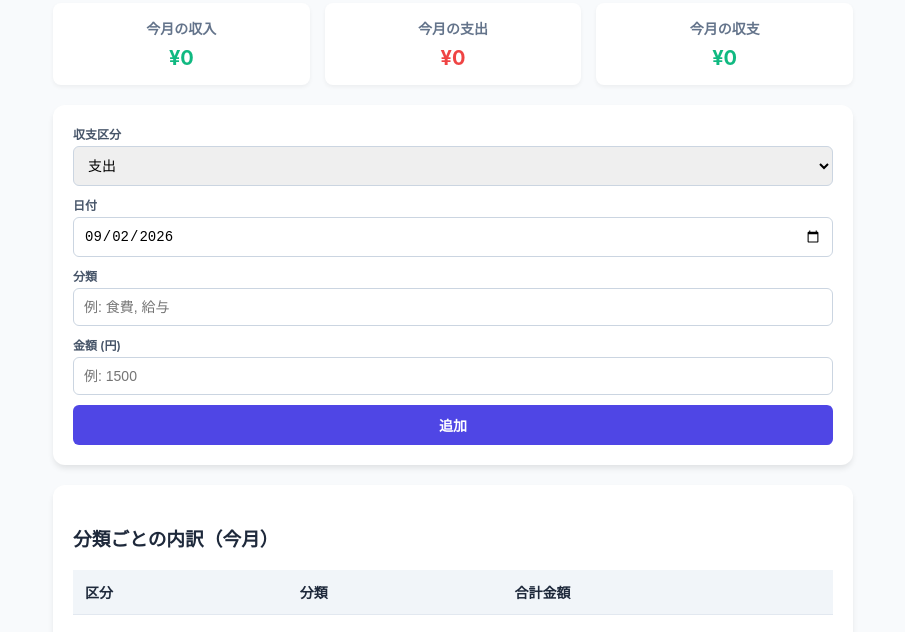
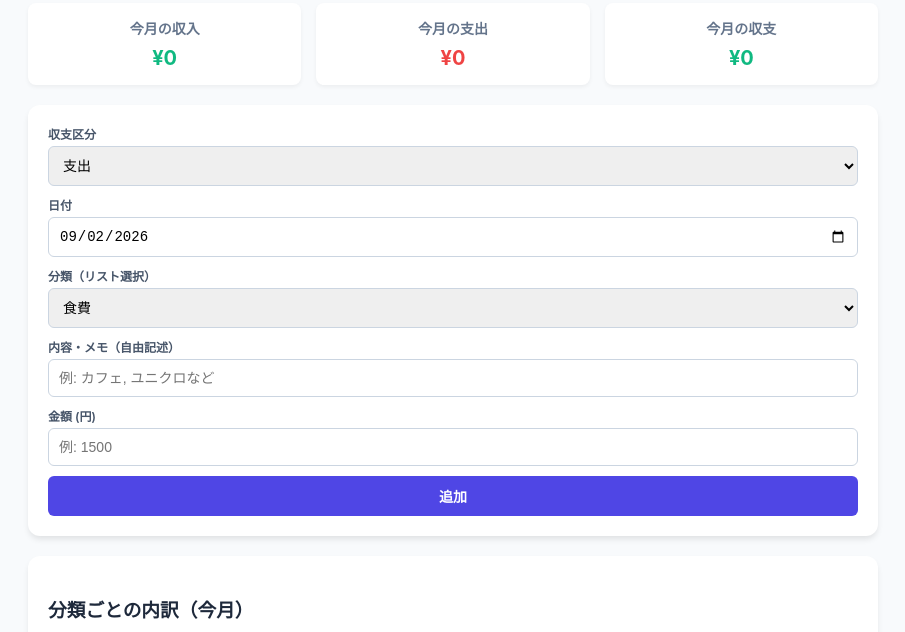
Before and after one commit to syuhiragigigi275/kakeibo_1, a plain HTML site: page index.html in a window 1280 px wide. Shown: the part 108-740 px from the top of the page, without its empty margins (187-1092 px from the left). Drawn offline with nearby package versions, Linux system fonts and the light colour scheme.

Commit message:
Update index.html

```diff
--- a/index.html
+++ b/index.html
@@ -4,6 +4,7 @@
     <meta charset="UTF-8">
     <meta name="viewport" content="width=device-width, initial-scale=1.0">
     <title>シンプル家計簿アプリ</title>
+    <!-- グラフ描画ライブラリ Chart.js の読み込み -->
     <script src="https://cdn.jsdelivr.net/npm/chart.js"></script>
     <style>
         :root {
@@ -24,7 +25,7 @@
         }
 
         .container {
-            max-width: 800px;
+            max-width: 850px;
             margin: 0 auto;
         }
 
@@ -73,7 +74,7 @@
 
         form {
             display: grid;
-            grid-template-columns: repeat(auto-fit, minmax(140px, 1fr)) 1fr auto;
+            grid-template-columns: repeat(auto-fit, minmax(130px, 1fr)) 1fr auto;
             gap: 10px;
             align-items: end;
         }
@@ -147,7 +148,7 @@
             margin: 20px auto 0 auto;
         }
 
-        @media (max-width: 600px) {
+        @media (max-width: 700px) {
             form {
                 grid-template-columns: 1fr;
             }
@@ -162,6 +163,7 @@
     <div class="container">
         <h1>💰 シンプル家計簿</h1>
 
+        <!-- サマリー表示 -->
         <div class="summary-grid">
             <div class="summary-card">
                 <h3>今月の収入</h3>
@@ -177,6 +179,7 @@
             </div>
         </div>
 
+        <!-- 入力フォーム -->
         <div class="card">
             <form id="transaction-form">
                 <div class="form-group">
@@ -191,8 +194,14 @@
                     <input type="date" id="date" required>
                 </div>
                 <div class="form-group">
-                    <label for="category">分類</label>
-                    <input type="text" id="category" placeholder="例: 食費, 給与" required>
+                    <label for="category">分類（リスト選択）</label>
+                    <select id="category">
+                        <!-- JavaScriptで収支に応じて動的に切り替えます -->
+                    </select>
+                </div>
+                <div class="form-group">
+                    <label for="memo">内容・メモ（自由記述）</label>
+                    <input type="text" id="memo" placeholder="例: カフェ, ユニクロなど">
                 </div>
                 <div class="form-group">
                     <label for="amount">金額 (円)</label>
@@ -202,6 +211,7 @@
             </form>
         </div>
 
+        <!-- 分類別内訳 ＆ グラフ -->
         <div class="card">
             <h3>分類ごとの内訳（今月）</h3>
             <table>
@@ -213,13 +223,15 @@
                     </tr>
                 </thead>
                 <tbody id="category-summary-list">
-                    </tbody>
+                    <!-- JavaScriptで動的挿入 -->
+                </tbody>
             </table>
             <div class="chart-container">
                 <canvas id="expenseChart"></canvas>
             </div>
         </div>
 
+        <!-- 一覧・フィルター -->
         <div class="card">
             <div class="filter-container">
                 <h3>履歴一覧</h3>
@@ -234,12 +246,14 @@
                         <th>日付</th>
                         <th>区分</th>
                         <th>分類</th>
+                        <th>内容</th>
                         <th>金額</th>
                         <th>操作</th>
                     </tr>
                 </thead>
                 <tbody id="transaction-list">
-                    </tbody>
+                    <!-- JavaScriptで動的に挿入 -->
+                </tbody>
             </table>
         </div>
     </div>
@@ -251,6 +265,7 @@
         const typeInput = document.getElementById('type');
         const dateInput = document.getElementById('date');
         const categoryInput = document.getElementById('category');
+        const memoInput = document.getElementById('memo');
         const amountInput = document.getElementById('amount');
         const transactionList = document.getElementById('transaction-list');
         const categorySummaryList = document.getElementById('category-summary-list');
@@ -260,6 +275,27 @@
         const monthFilter = document.getElementById('month-filter');
 
         let expenseChart = null;
+
+        // 分類マスター定義
+        const categories = {
+            expense: ['食費', '家具', '洋服', '娯楽', '交通費', '光熱費', '家賃', 'その他'],
+            income: ['給与', '賞与', '副業', 'お小遣い', 'その他']
+        };
+
+        // セレクトボックスの選択肢を更新する関数
+        function updateCategoryOptions() {
+            const type = typeInput.value;
+            categoryInput.innerHTML = '';
+            categories[type].forEach(cat => {
+                const option = document.createElement('option');
+                option.value = cat;
+                option.textContent = cat;
+                categoryInput.appendChild(option);
+            });
+        }
+
+        typeInput.addEventListener('change', updateCategoryOptions);
+        updateCategoryOptions(); // 初期化時
 
         const today = new Date().toISOString().split('T')[0];
         dateInput.value = today;
@@ -273,7 +309,8 @@
                 id: Date.now(),
                 type: typeInput.value,
                 date: dateInput.value,
-                category: categoryInput.value.trim(),
+                category: categoryInput.value,
+                memo: memoInput.value.trim() || '-',
                 amount: Number(amountInput.value)
             };
 
@@ -282,6 +319,7 @@
             form.reset();
             dateInput.value = today;
             typeInput.value = 'expense';
+            updateCategoryOptions();
         });
 
         function saveAndRender() {
@@ -317,19 +355,20 @@
                     totalExpense += t.amount;
                 }
 
-                // 分類ごとの集計キー（区分_分類）
+                // 選択された分類ごとの集計キー
                 const key = `${t.type}_${t.category}`;
                 if (!categoryTotals[key]) {
                     categoryTotals[key] = { type: t.type, category: t.category, amount: 0 };
                 }
                 categoryTotals[key].amount += t.amount;
 
-                // 履歴一覧の描画
+                // 履歴一覧の描画（分類と内容を分ける）
                 const tr = document.createElement('tr');
                 tr.innerHTML = `
                     <td>${t.date}</td>
                     <td><span class="${t.type === 'income' ? 'income-text' : 'expense-text'}">${t.type === 'income' ? '収入' : '支出'}</span></td>
-                    <td>${escapeHTML(t.category)}</td>
+                    <td><b>${escapeHTML(t.category)}</b></td>
+                    <td>${escapeHTML(t.memo)}</td>
                     <td class="${t.type === 'income' ? 'income-text' : 'expense-text'}">${t.type === 'income' ? '+' : '-'}¥${t.amount.toLocaleString()}</td>
                     <td><button class="delete-btn" onclick="deleteTransaction(${t.id})">削除</button></td>
                 `;
@@ -347,12 +386,12 @@
                 const tr = document.createElement('tr');
                 tr.innerHTML = `
                     <td><span class="${item.type === 'income' ? 'income-text' : 'expense-text'}">${item.type === 'income' ? '収入' : '支出'}</span></td>
-                    <td>${escapeHTML(item.category)}</td>
+                    <td><b>${escapeHTML(item.category)}</b></td>
                     <td class="${item.type === 'income' ? 'income-text' : 'expense-text'}">¥${item.amount.toLocaleString()}</td>
                 `;
                 categorySummaryList.appendChild(tr);
 
-                // 支出のみ円グラフ用のデータに集計する
+                // 支出のみ円グラフ用のデータに集計
                 if (item.type === 'expense') {
                     chartLabels.push(item.category);
                     chartData.push(item.amount);
@@ -365,7 +404,7 @@
             balanceEl.textContent = `¥${balance.toLocaleString()}`;
             balanceEl.className = `amount ${balance >= 0 ? 'income-text' : 'expense-text'}`;
 
-            // グラフの描画更新
+            // グラフの更新
             updateChart(chartLabels, chartData);
         }
 
@@ -382,7 +421,7 @@
                     datasets: [{
                         data: data,
                         backgroundColor: [
-                            '#ef4444', '#f59e0b', '#10b981', '#3b82f6', '#6366f1', '#ec4899', '#84cc16'
+                            '#ef4444', '#f59e0b', '#10b981', '#3b82f6', '#6366f1', '#ec4899', '#84cc16', '#a855f7'
                         ]
                     }]
                 },
@@ -404,6 +443,7 @@
         monthFilter.addEventListener('change', render);
 
         function escapeHTML(str) {
+            if (!str) return '';
             return str.replace(/[&<>'"]/g,
                 tag => ({ '&': '&amp;', '<': '&lt;', '>': '&gt;', "'": '&#39;', '"': '&quot;' }[tag] || tag)
             );
```
